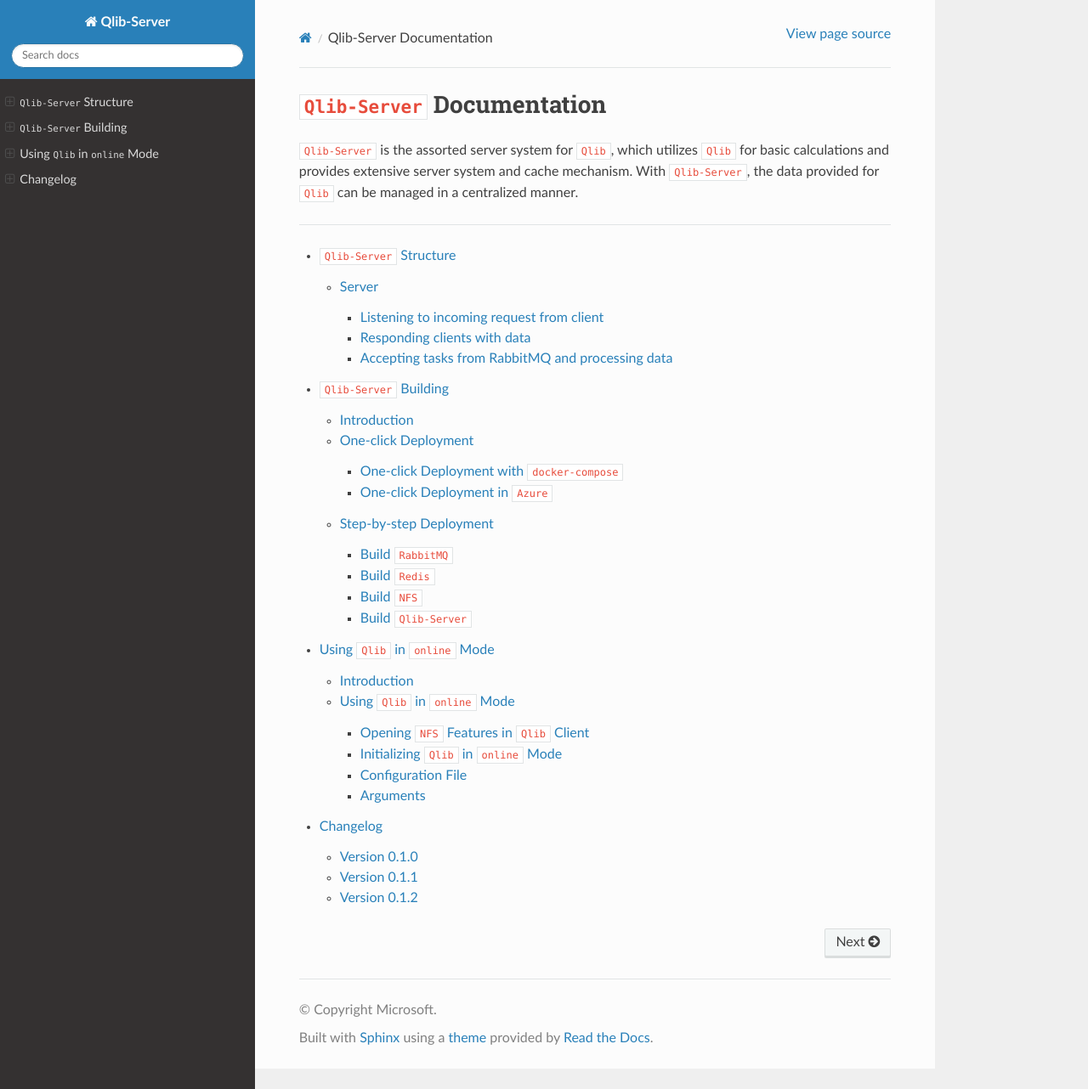
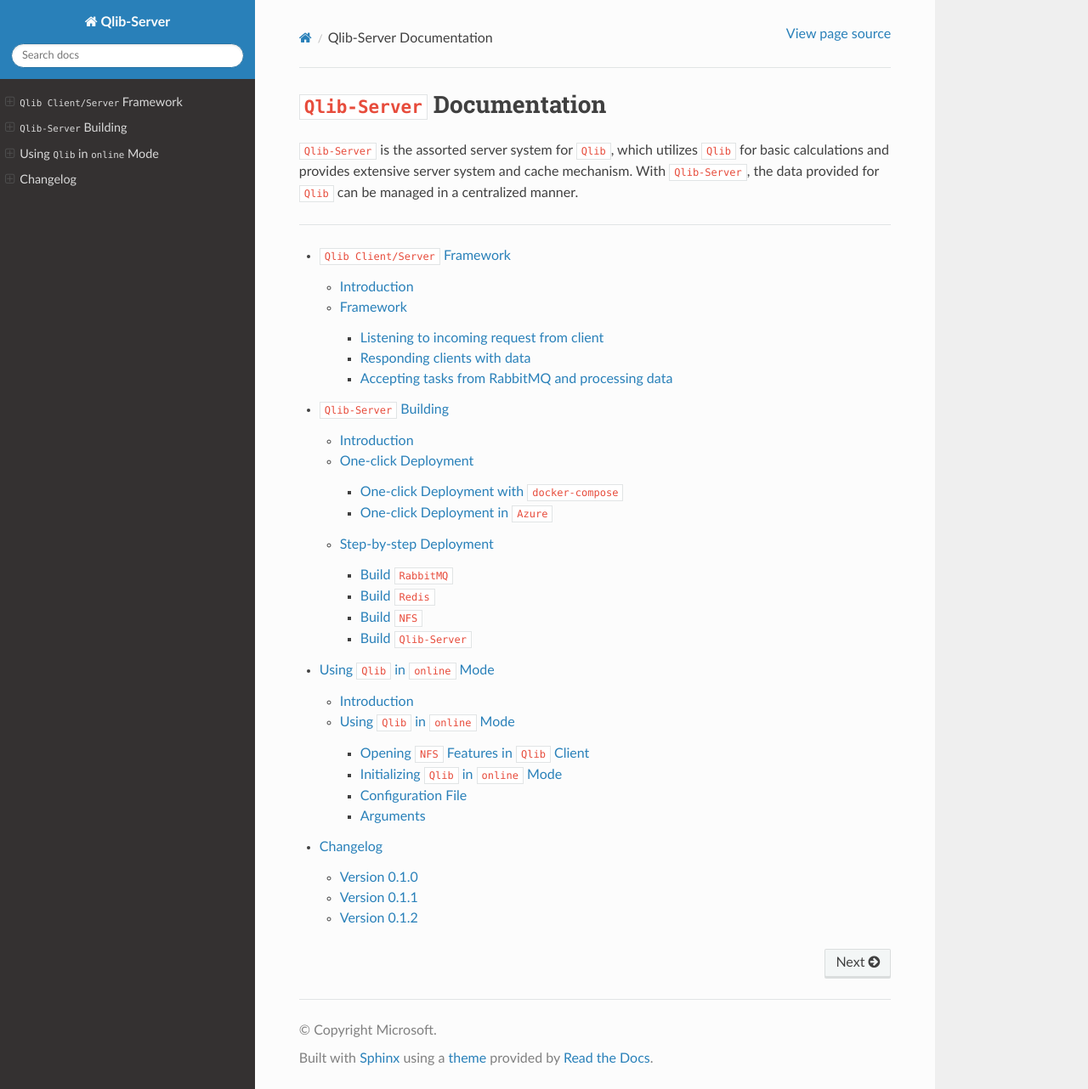
Before and after one commit to microsoft/qlib-server, a Sphinx documentation site: the page built from docs/index.rst, in a window 1280 px wide and 1282 px high. Shown: the whole window at 85% size. Built offline with Sphinx 7.4.7 and the Read the Docs theme 2.0.0, drawn with Linux system fonts in a browser that asks for light colours.

Commit message:
docs update

```diff
--- a/docs/client.rst
+++ b/docs/client.rst
@@ -7,7 +7,7 @@
 ================
 In the `Qlib document <TODO_URL>`_, the ``offline`` mode has been introduced. In addition to ``offline`` mode, users can use ``Qlib`` in ``online`` mode.
 
-The ``online`` mode is designed to solve the following problems:
+The ``Online`` mode is designed to solve the following problems:
 
 - Manage the data in a centralized way. Users don't have to manage data of different versions.
 - Reduce the amount of cache to be generated.
--- a/docs/server.rst
+++ b/docs/server.rst
@@ -1,28 +1,36 @@
 .. _server:
-==========================
-``Qlib-Server`` Structure
-==========================
-
+=================================
+``Qlib Client/Server`` Framework
+=================================
 .. currentmodule:: qlib_server
 
-The ``Client/Server structure`` of ``Qlib`` is based on WebSocket considering its capability of **bidirectional communication** between client and server in **async** mode.
+Introduction
+==================
 
-Server
-================
+The ``Client/Server`` framework of ``Qlib`` is based on ``WebSocket`` considering its capability of **bidirectional communication** between client and server in **async** mode.
 
-The server is based on `flask<http://flask.pocoo.org/>`_. Flask is a micro-framework for Python and here we use `flask-SocketIO<https://flask-socketio.readthedocs.io>`_ for websocket connection. The server provides the following functions:
+Framework
+==================
+
+.. image:: ./_static/img/framework.png
+    :alt: Framework
+
+
+``Qlib-Server`` is based on `Flash <http://flask.pocoo.org/>`_, which is a micro-framework for Python and here `Flask-SocketIO <https://flask-socketio.readthedocs.io>`_ is used for websocket connection.
+
+``Qlib-Server`` provides the following procedures:
 
 Listening to incoming request from client
 --------------------------------------------
 
-The clients will propose several types of requests to server. The server will parse the requests, collect the identical requests from different clients, record their session-ids, and submit these parsed tasks to a pipe. ``Qlib`` use `RabbitMQ<https://www.rabbitmq.com>`_ as this pipe. The tasks will be published to a channel `task_queue`.
+The clients will propose several types of requests to server. The server will parse the requests, collect the identical requests from different clients, record their session-ids, and submit these parsed tasks to a pipe. ``Qlib`` use `RabbitMQ <https://www.rabbitmq.com>`_ as this pipe. The tasks will be published to a channel `task_queue`.
 
 **RequestListener** is used for this function:
 
 .. autoclass:: qlib_server.request_handler.RequestListener
 
 
-After receiving these requests, the server will check whether different clients are asking for the same data. If so, to prevent repeated generation of data or repeated generation of cache files, the server will use `redis<https://redis.io/>`_ to maintain the session-ids of those clients. These session-ids will be deleted once this task is finished. To avoid IO conflicts, `redis_lock<https://pypi.org/project/python-redis-lock/>`_ is imported to make sure no tasks in redis will be read and written at the same time.
+After receiving these requests, the server will check whether different clients are asking for the same data. If so, to prevent repeated generation of data or repeated generation of cache files, the server will use `Redis <https://redis.io/>`_ to maintain the session-ids of those clients. These session-ids will be deleted once this task is finished. To avoid IO conflicts, `Redis_Lock <https://pypi.org/project/python-redis-lock/>`_ is imported to make sure no tasks in redis will be read and written at the same time.
 
 Responding clients with data
 -------------------------------
```
Also changed, not shown: docs/_static/img/framework.png (added).
